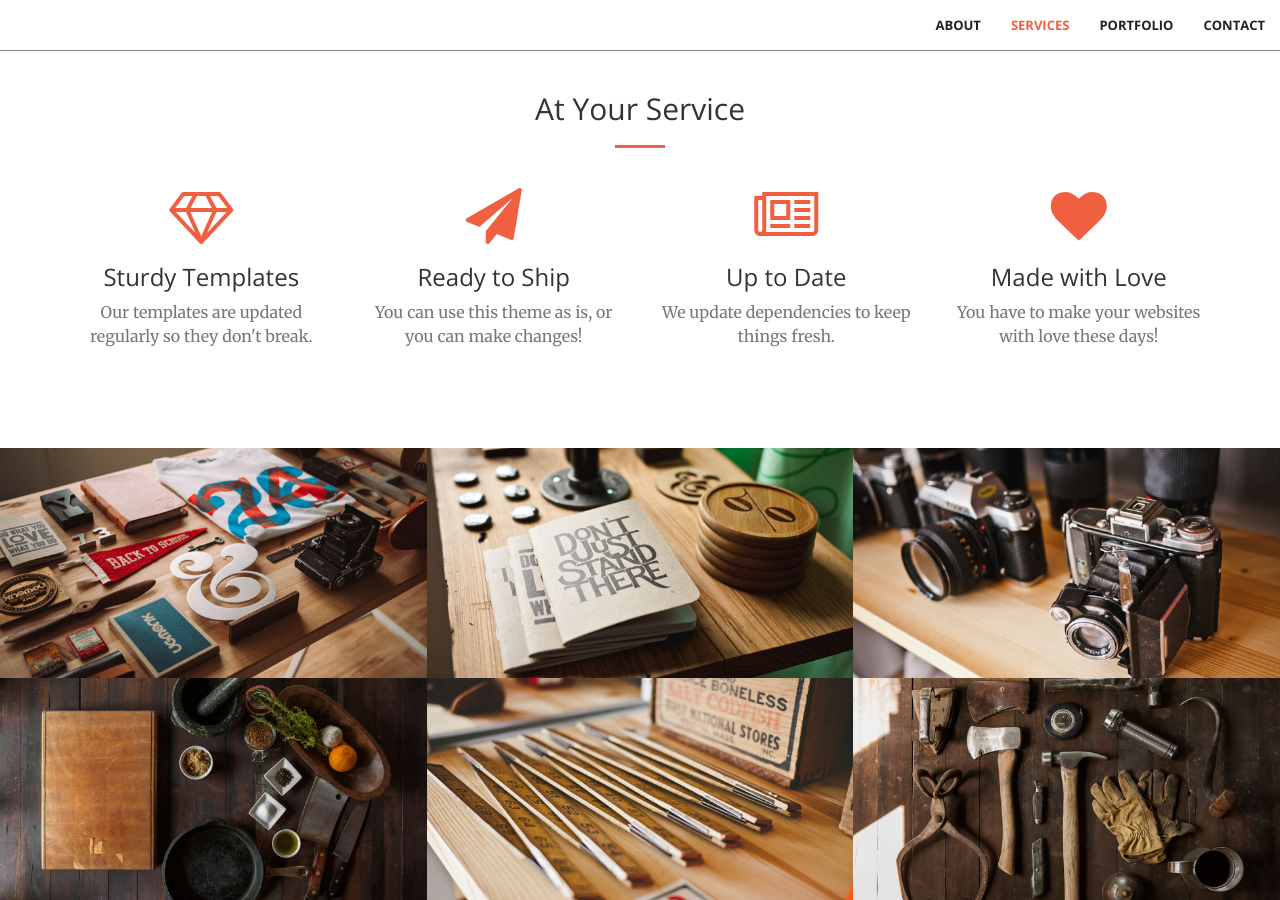
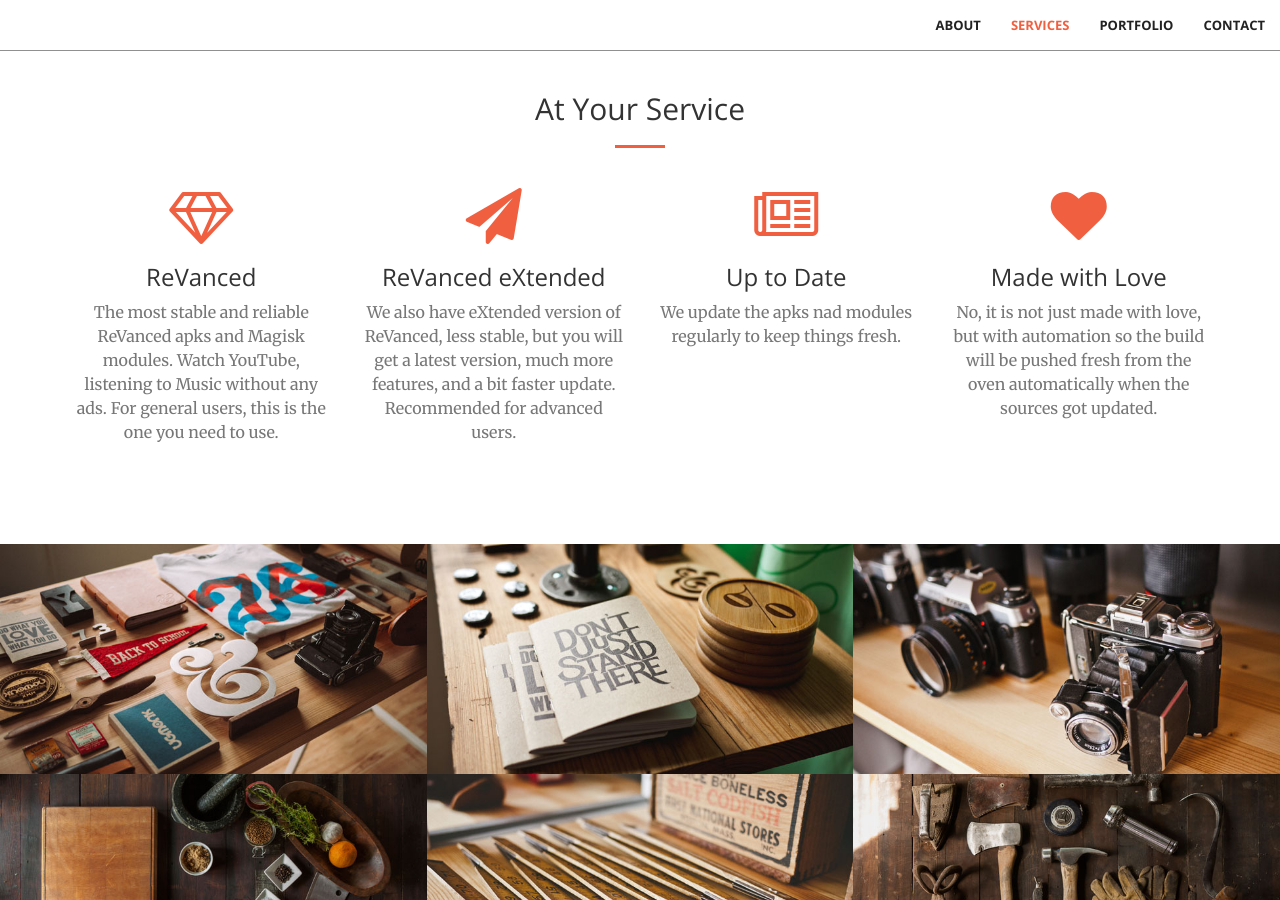
Before and after one commit to AbakNacchan/AbakNacchan.github.io, a Jekyll site: the page built from index.html, in a window 1280 px wide and 900 px high, scrolled down 908 px. Built offline with Jekyll 4.4.1, drawn with Linux system fonts in a browser that asks for light colours.

Commit message:
Update services.html

```diff
--- a/_includes/services.html
+++ b/_includes/services.html
@@ -12,29 +12,29 @@
             <div class="col-lg-3 col-md-6 text-center">
                 <div class="service-box">
                     <i class="fa fa-4x fa-diamond wow bounceIn text-primary"></i>
-                    <h3>Sturdy Templates</h3>
-                    <p class="text-muted">Our templates are updated regularly so they don't break.</p>
+                    <h3>ReVanced</h3>
+                    <p class="text-muted">The most stable and reliable ReVanced apks and Magisk modules. Watch YouTube, listening to Music without any ads. For general users, this is the one you need to use.</p>
                 </div>
             </div>
             <div class="col-lg-3 col-md-6 text-center">
                 <div class="service-box">
                     <i class="fa fa-4x fa-paper-plane wow bounceIn text-primary" data-wow-delay=".1s"></i>
-                    <h3>Ready to Ship</h3>
-                    <p class="text-muted">You can use this theme as is, or you can make changes!</p>
+                    <h3>ReVanced eXtended</h3>
+                    <p class="text-muted">We also have eXtended version of ReVanced, less stable, but you will get a latest version, much more features, and a bit faster update. Recommended for advanced users.</p>
                 </div>
             </div>
             <div class="col-lg-3 col-md-6 text-center">
                 <div class="service-box">
                     <i class="fa fa-4x fa-newspaper-o wow bounceIn text-primary" data-wow-delay=".2s"></i>
                     <h3>Up to Date</h3>
-                    <p class="text-muted">We update dependencies to keep things fresh.</p>
+                    <p class="text-muted">We update the apks nad modules regularly to keep things fresh.</p>
                 </div>
             </div>
             <div class="col-lg-3 col-md-6 text-center">
                 <div class="service-box">
                     <i class="fa fa-4x fa-heart wow bounceIn text-primary" data-wow-delay=".3s"></i>
                     <h3>Made with Love</h3>
-                    <p class="text-muted">You have to make your websites with love these days!</p>
+                    <p class="text-muted">No, it is not just made with love, but with automation so the build will be pushed fresh from the oven automatically when the sources got updated.</p>
                 </div>
             </div>
         </div>
```
